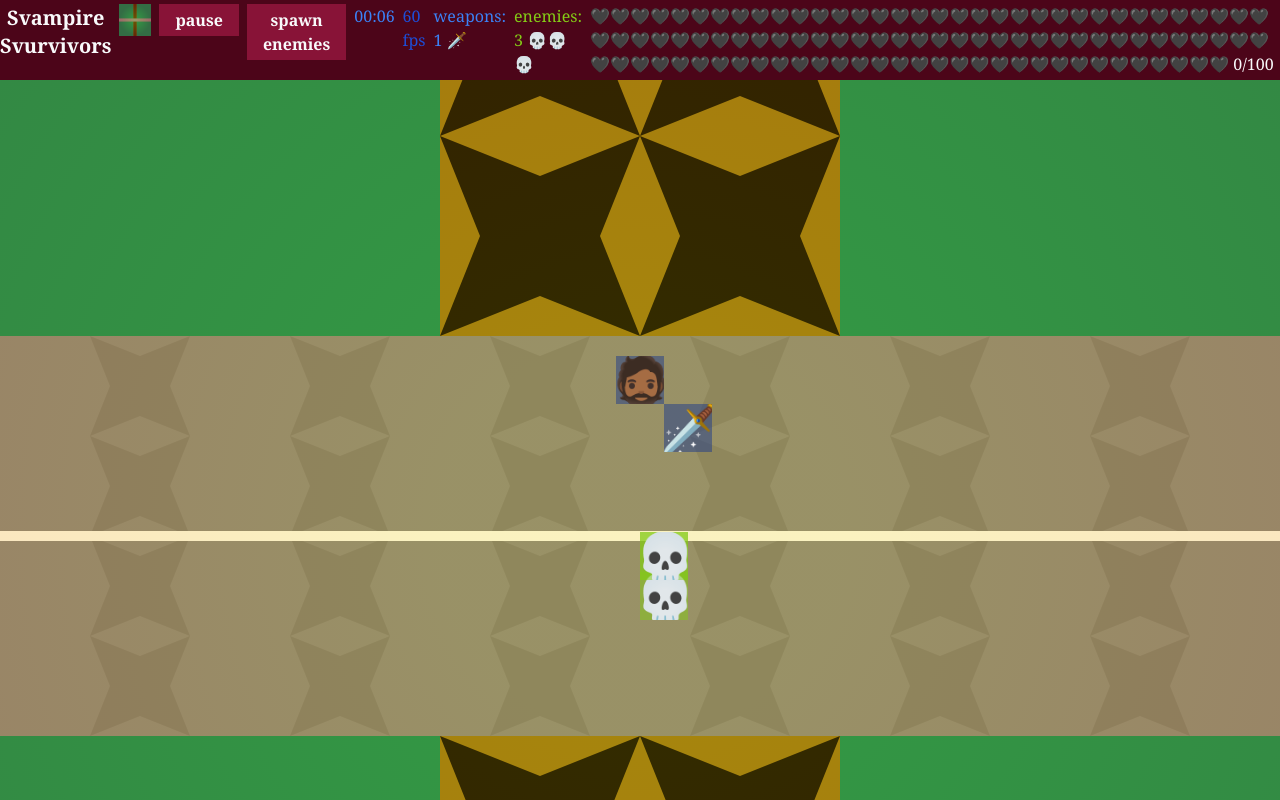
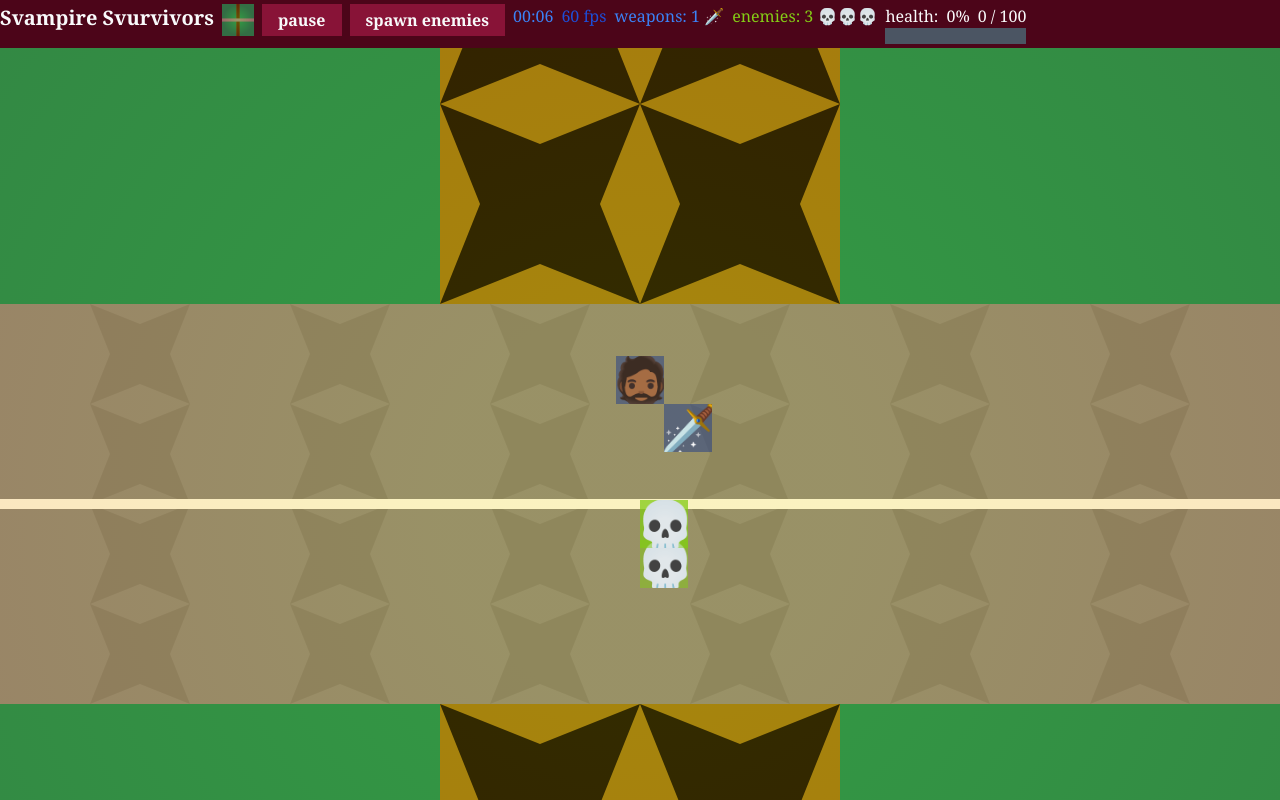
Before and after one commit to saitheninja/svampire-svurvivors, a SvelteKit app: page / in a window 1280 px wide. Both pictures are taken after a click on the button "start game". Built offline with nearby package versions, Linux system fonts and the light colour scheme.

Commit message:
Better health bar

```diff
--- a/src/routes/+page.svelte
+++ b/src/routes/+page.svelte
@@ -621,13 +621,19 @@
       {/each}
     </span>
 
-    <div class="flex-row">
+    <div id="health-bar" class="max-w-max">
       {#if activePlayer}
-        <span>{"❤️".repeat(activePlayer.healthCurrent)}</span>
-        <span>{"🖤".repeat(activePlayer.healthMax - activePlayer.healthCurrent)}</span>
-        <span>{activePlayer.healthCurrent}/{activePlayer.healthMax}</span>
+        {@const healthPercent = (activePlayer.healthCurrent / activePlayer.healthMax) * 100}
 
-        <!-- <span>💙</span> -->
+        <div class="flex flex-row gap-2">
+          <span>health:</span>
+          <span>{Math.round(healthPercent)}%</span>
+          <span>{activePlayer.healthCurrent} / {activePlayer.healthMax}</span>
+        </div>
+
+        <div class="flex h-4 flex-row bg-gray-600">
+          <div class="bg-rose-500" style="width: {healthPercent}%"></div>
+        </div>
       {/if}
     </div>
   </div>
```
